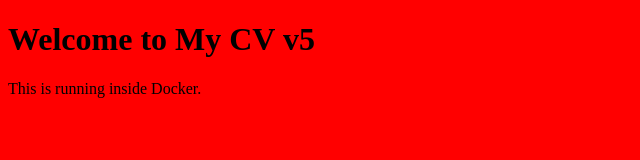
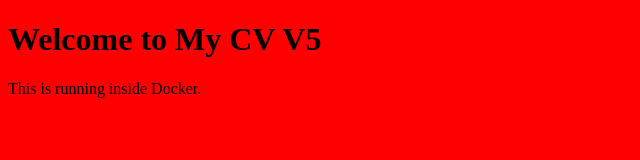
Before and after one commit to Yahia58/cv-project, a plain HTML site: page index.html in a window 1280 px wide. Shown: the full height of the page, 0-640 px from the left. Drawn offline with Linux system fonts and the light colour scheme.

Commit message:
Update index.html

```diff
--- a/index.html
+++ b/index.html
@@ -4,7 +4,7 @@
   <title>My CV</title>
 </head>
 <body style="background-color:red">
-  <h1>Welcome to My CV v5</h1>
+  <h1>Welcome to My CV V5</h1>
   <p>This is running inside Docker.</p>
 </body>
 </html>
```
